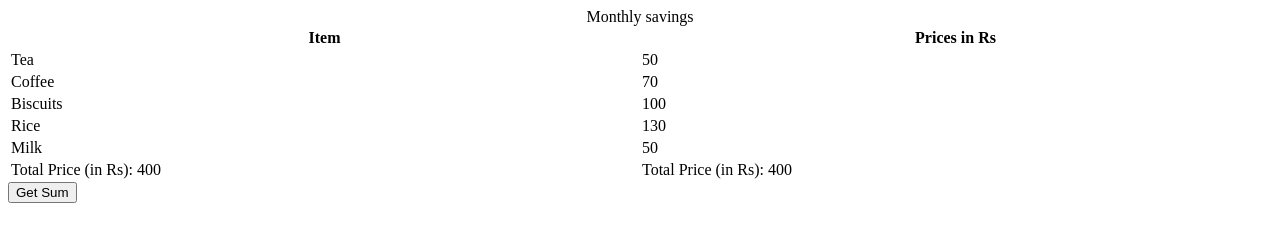
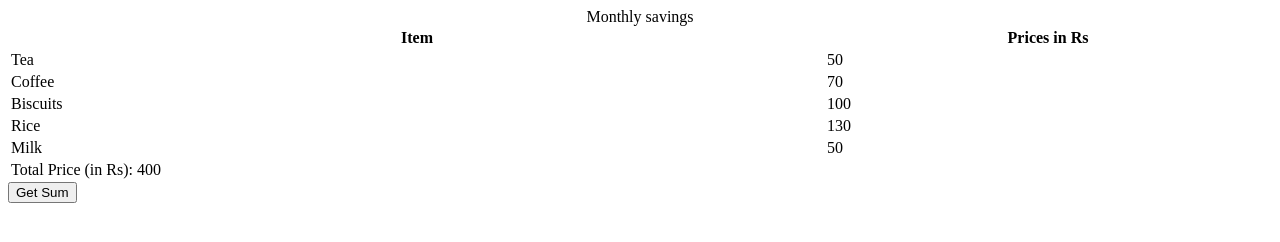
Before and after one commit to acciojob/grofers-checkout-2-shadabibrahim, a website: page main.html in a window 1280 px wide. Both pictures are taken after a click on the button "Get Sum". Drawn offline with Linux system fonts and the light colour scheme.

Commit message:
created a submission

```diff
--- a/main.html
+++ b/main.html
@@ -36,9 +36,6 @@
       <td class="item">Milk</td>
       <td class="price">50</td>
     </tr>
-		<tr class="total">
-
-		</tr>
   </table>
     <script type="text/javascript" src="./script.js">
 </script>
--- a/script.js
+++ b/script.js
@@ -1,5 +1,5 @@
 //your code here
-let itemPrice = document.querySelectorAll(".price");
+
 // console.log(itemPrice)
 
 let btn =  document.createElement('button');
@@ -8,18 +8,19 @@ document.body.appendChild(btn);
 
 
 function getSum(){
-let sum = 0;
+let itemPrice = document.querySelectorAll(".price");
+let sum =0;
 itemPrice.forEach((data)=>{
 	sum = sum + Number(data.innerHTML)
 })
+let tr = document.createElement('tr');
+let tdTotal = document.createElement('td');
+tdTotal.innerHTML = `Total Price (in Rs): ${sum}`;
+tr.appendChild(tdTotal);
+document.querySelector("tbody").appendChild(tr);
 
-let td = document.createElement('td');
-td.innerHTML = `Total Price (in Rs): ${sum}`;
-	document.querySelector(".total").appendChild(td)
-console.log(td);
 }
 
 
+
 btn.addEventListener('click',getSum)
-
-getSum();
```
